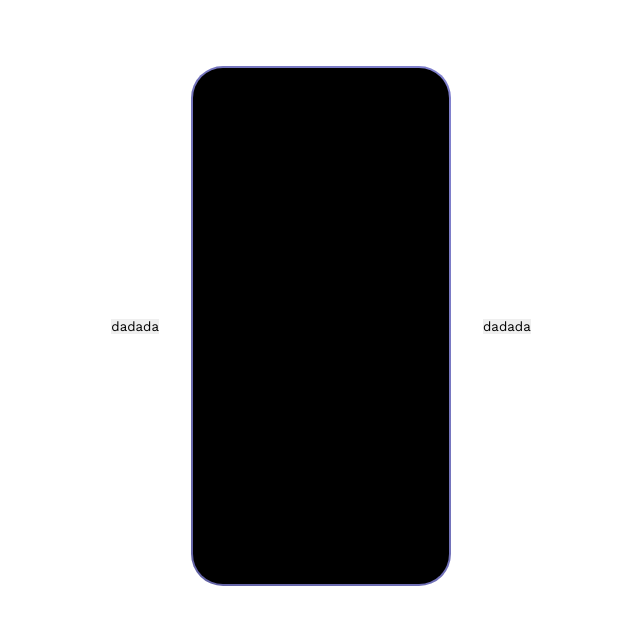
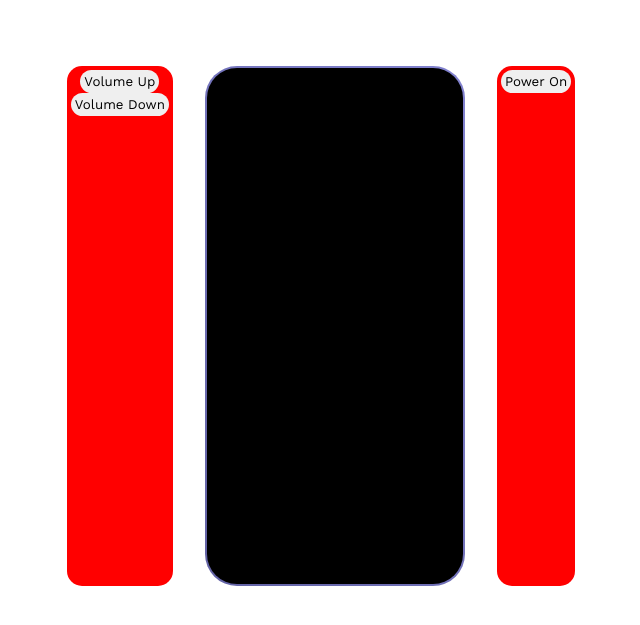
Before and after one commit to Alask-Code/Phone-Preview, a plain HTML site: page index.html in a window 1280 px wide. Shown: the part 133-758 px from the top of the page, without its empty margins (319-959 px from the left). Drawn offline with nearby package versions, Linux system fonts and the light colour scheme.

Commit message:
create side panels

```diff
--- a/index.html
+++ b/index.html
@@ -11,11 +11,16 @@
 <body>
   <h1>OS Preview</h1>
   <div class="phone-area">
-    <button>dadada</button>
+    <div class="panel">
+      <button>Volume Up</button>
+      <button>Volume Down</button>
+    </div>
     <div class="phone">
       <div class="screen"></div>
     </div>
-    <button>dadada</button>
+    <div class="panel">
+      <button>Power On</button>
+    </div>
   </div>
 </body>
 
--- a/scss/index.scss
+++ b/scss/index.scss
@@ -28,7 +28,9 @@ body {
 }
 .phone {
   padding: 2px;
+  min-width: 260px;
   width: 260px;
+  min-height: 520px;
   height: 520px;
   border-radius: 32px;
   background: linear-gradient(-120deg, rgb(130, 130, 207), rgb(98, 98, 164));
@@ -39,3 +41,18 @@ body {
   border-radius: 30px;
   background: black;
 }
+
+.panel {
+  padding: 4px;
+  height: 100%;
+  display: flex;
+  background: red;
+  border-radius: 15px;
+  align-items: center;
+  flex-direction: column;
+  justify-content: flex-start;
+}
+button {
+  border-radius: 15px;
+  padding: 4px;
+}
```
Also changed, not shown: css/index.css, 1 other file.
